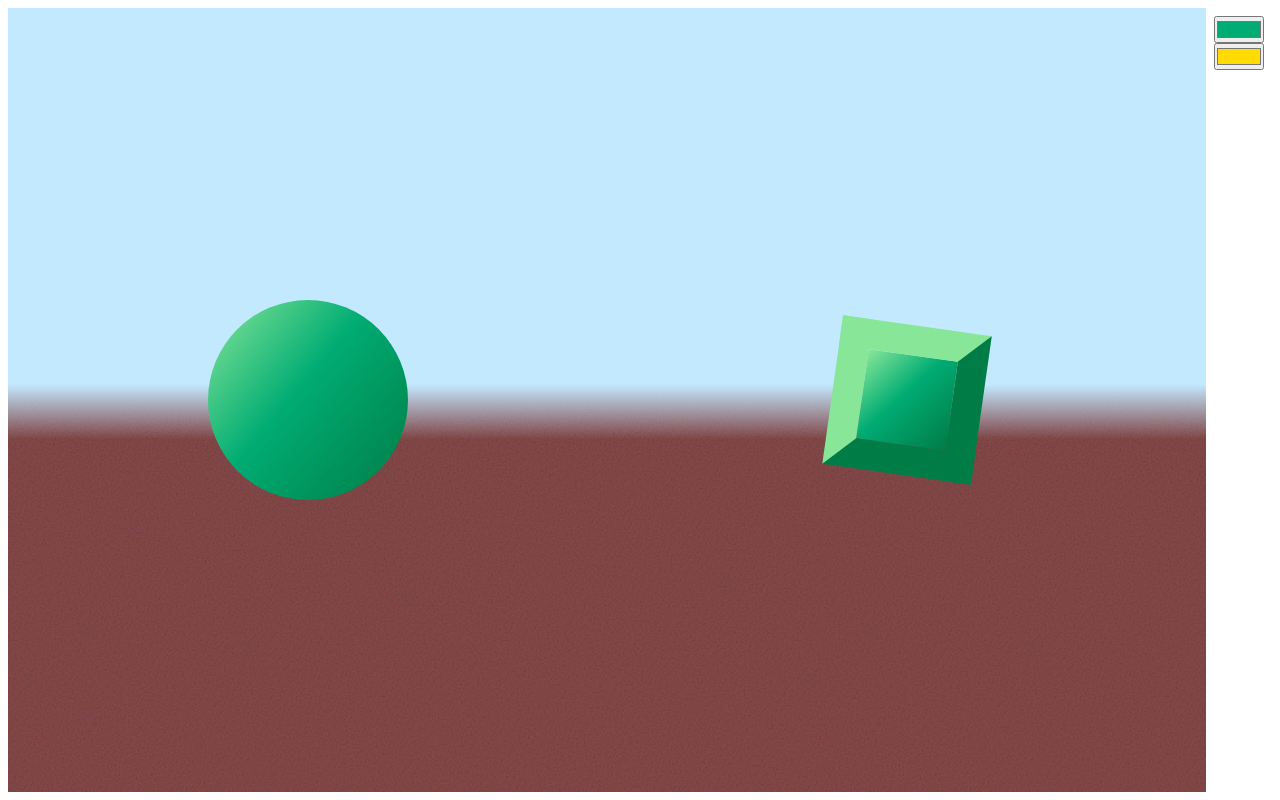
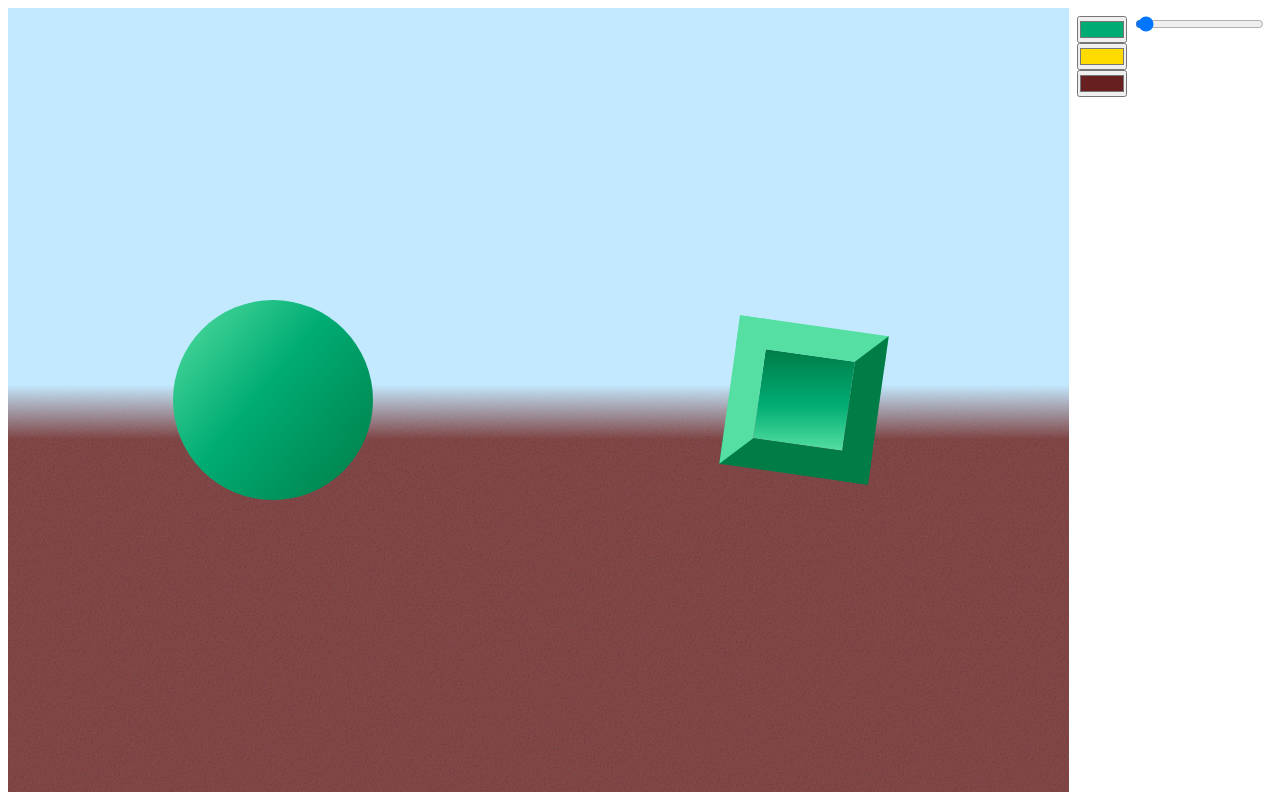
Before and after one commit to celltowertrees/painting-simulator, a SvelteKit app: page / in a window 1280 px wide. Built offline with nearby package versions, Linux system fonts and the light colour scheme.

Commit message:
rotation stuff

```diff
--- a/src/lib/components/square.svelte
+++ b/src/lib/components/square.svelte
@@ -3,6 +3,7 @@
 
     export let light;
     export let base;
+    export let rotation = 0;
 
     $: palette = {
         base: base,
@@ -11,24 +12,30 @@
     }
 </script>
 
-<div class="sphere" style="
+<div class="square" style="
     --light: {palette.light};
     --base: {palette.base};
     --shadow: {palette.shadow};
+    --rotation: {rotation}deg;
+    --negative-rotation: -{rotation}deg;
+    --border-left: {rotation < 90 || rotation > 270 ? palette.light : palette.shadow};
+    --border-top: {rotation < 90 || rotation > 270 ? palette.light : palette.shadow};
+    --border-right: {rotation < 90 || rotation > 270 ? palette.shadow : palette.light};
+    --border-bottom: {rotation < 90 || rotation > 270 ? palette.shadow : palette.light};
 "></div>
 
 <style>
-    .sphere {
+    .square {
         height: 150px;
         width: 150px;
-        border-left: var(--light) 30px solid;
-        border-top: var(--light) 30px solid;
-        border-right: var(--shadow) 30px solid;
-        border-bottom: var(--shadow) 30px solid;
+        border-left: var(--border-left) 30px solid;
+        border-top: var(--border-top) 30px solid;
+        border-right: var(--border-right) 30px solid;
+        border-bottom: var(--border-bottom) 30px solid;
         margin: 0 auto;
         background: linear-gradient(
-            -230deg, var(--light) 0%, var(--base) 45%, var(--shadow) 100%
+            var(--negative-rotation), var(--light) 0%, var(--base) 45%, var(--shadow) 100%
         );
-        rotate: 8deg;
+        rotate: var(--rotation);
     }
 </style>
--- a/src/lib/utils/mixers.js
+++ b/src/lib/utils/mixers.js
@@ -4,7 +4,7 @@ export function getLight(light, baseColor) {
 // if ambient background is lighter than n
 // return brightened color mixed with background
 // else return brightened color
-    return chroma.mix(light, baseColor, 0.85, 'lab').brighten();
+    return chroma.mix(light, baseColor, 1, 'lab').brighten();
 }
 
 export function getShadow(baseColor) {
--- a/src/routes/+page.svelte
+++ b/src/routes/+page.svelte
@@ -11,6 +11,12 @@
         skyBase: "#c3e9ff",
         groundBase: "#671f1f",
     };
+
+    let positioningConfig = {
+        square: {
+            rotation: 8,
+        },
+    }
 
     $: sky = initial.skyBase;
     $: ground = chroma(initial.groundBase).alpha(0.8);
@@ -30,21 +36,29 @@
                 <Sphere light={initial.sunlight} base={initial.sphereBase} />
             </div>
             <div class="item-2">
-                <Square light={initial.sunlight} base={initial.sphereBase} />
+                <Square light={initial.sunlight} base={initial.sphereBase} rotation={positioningConfig.square.rotation} />
             </div>
         </div>
     </div>
 
     <div class="control-panel">
+      <div>
         <div class="basecolor-controls">
-            <input type="color" bind:value={initial.sphereBase} />
-            <!-- <input type="color" bind:value={initial.groundBase} />
-            <input type="color" bind:value={initial.skyBase} /> -->
+          <input type="color" bind:value={initial.sphereBase} />
+          <!-- <input type="color" bind:value={initial.groundBase} />
+          <input type="color" bind:value={initial.skyBase} /> -->
         </div>
         <div class="sunlight-controls">
-            <!-- <input type="range" min="0" max="100" bind:value={initial.sunlight} /> -->
-            <input type="color" bind:value={initial.sunlight} />
+          <!-- <input type="range" min="0" max="100" bind:value={initial.sunlight} /> -->
+          <input type="color" bind:value={initial.sunlight} />
         </div>
+        <div class="ground-controls">
+          <input type="color" bind:value={initial.groundBase} />
+        </div>
+      </div>
+      <div>
+        <input type="range" min="0" max="360" bind:value={positioningConfig.square.rotation} />
+      </div>
     </div>
 </div>
 
@@ -106,6 +120,11 @@
         grid-template-columns: 1fr 1fr;
         height: 100%;
         width: 100%;
+
+        @media (max-width: 768px) {
+            grid-template-columns: 1fr;
+            grid-template-rows: 1fr 1fr;
+        }
     }
 
     .item-1, .item-2 {
@@ -117,5 +136,7 @@
 
     .control-panel {
         margin: var(--gap);
+        gap: var(--gap);
+        display: flex;
     }
 </style>
```
